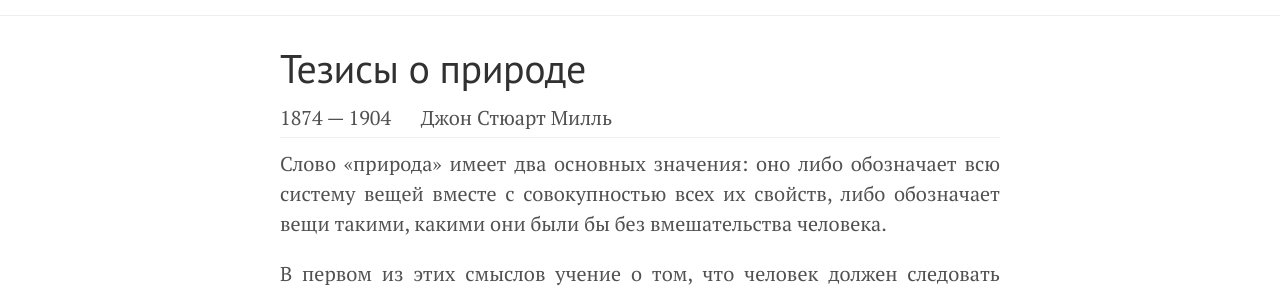
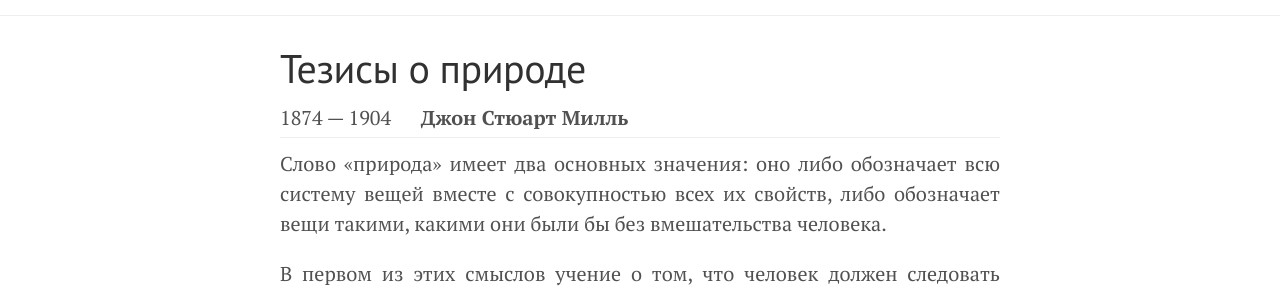
Before and after one commit to ReducingSuffering/reducingsuffering.github.io, a Jekyll site: the page built from _posts/wt/Переводы/Джон Стюарт Милль/2022-12-03-427.md, in a window 1280 px wide. Shown: the part 121-414 px from the top of the page. Built offline with Jekyll 4.4.1, drawn with Linux system fonts in a browser that asks for light colours.

Commit message:
small fixes

```diff
--- a/_includes/post-head.html
+++ b/_includes/post-head.html
@@ -1,6 +1,6 @@
 {% if include.article %}
 {% if include.link %}<h2 class="post-title"><a href="{{ post.url | relative_url }}">{{ include.article.title }}</a></h2 class="post-title">{% else %}<h1>{{ include.article.title }}</h1>{% endif %}
-<div class="article-info">{{ include.article.original_date | join: " — " }} &#8195 {{ include.article.authors | join: ", " }}</div>
+<div class="article-info">{{ include.article.original_date | join: " — " }} &#8195 <b>{{ include.article.authors | join: ", " }}</b></div>
 <hr style="margin-top: 0.2em; margin-bottom: 0.5em;">
 {% else %}
 <h2 class="post-title">{% if include.link %}<a href="{{ post.url | relative_url }}">{{ include.post.title }}</a>{% else %}{{ include.post.title }}{% endif %}</h2>
```
Also changed, not shown: links.md (+0 -1 lines).
